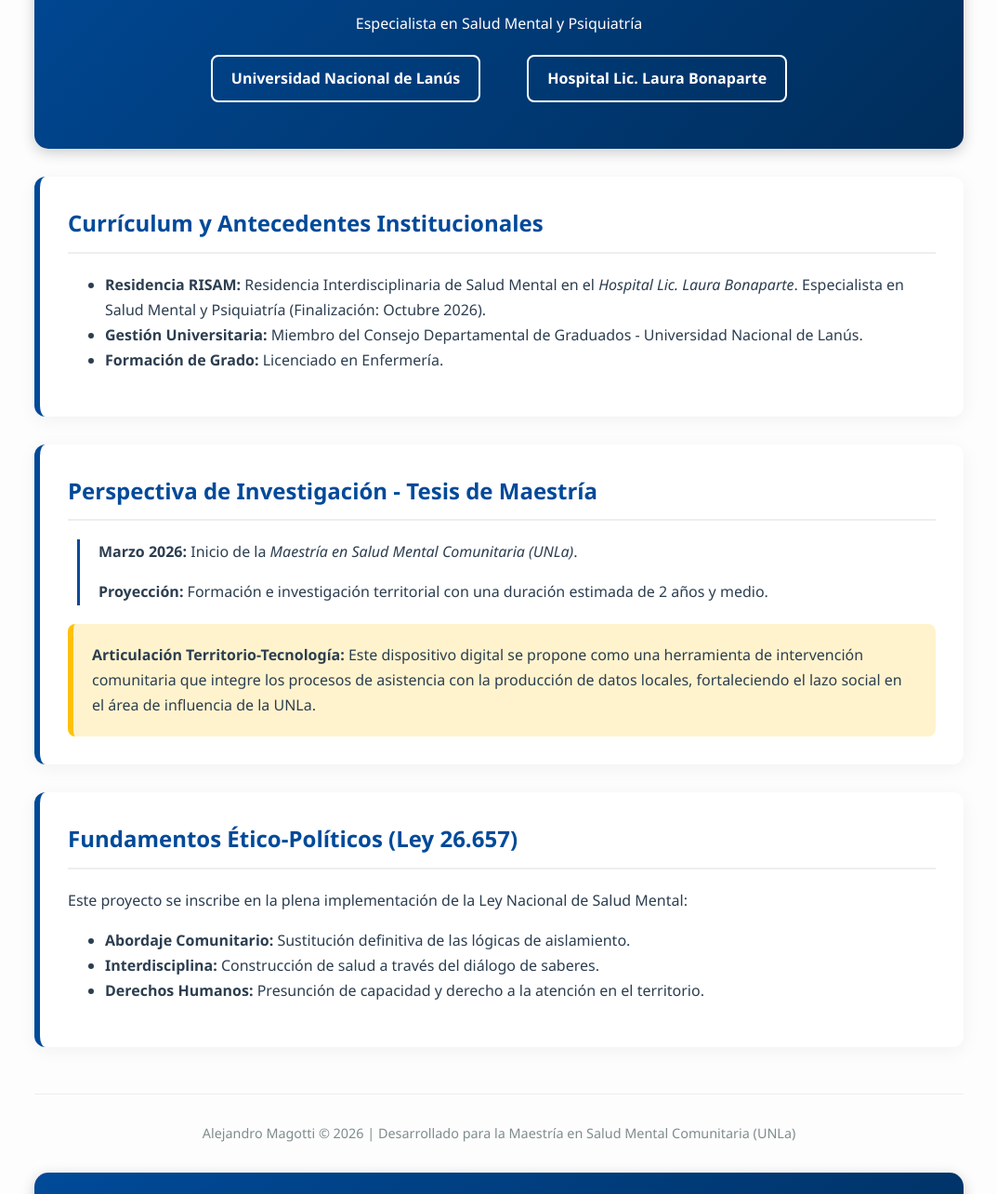
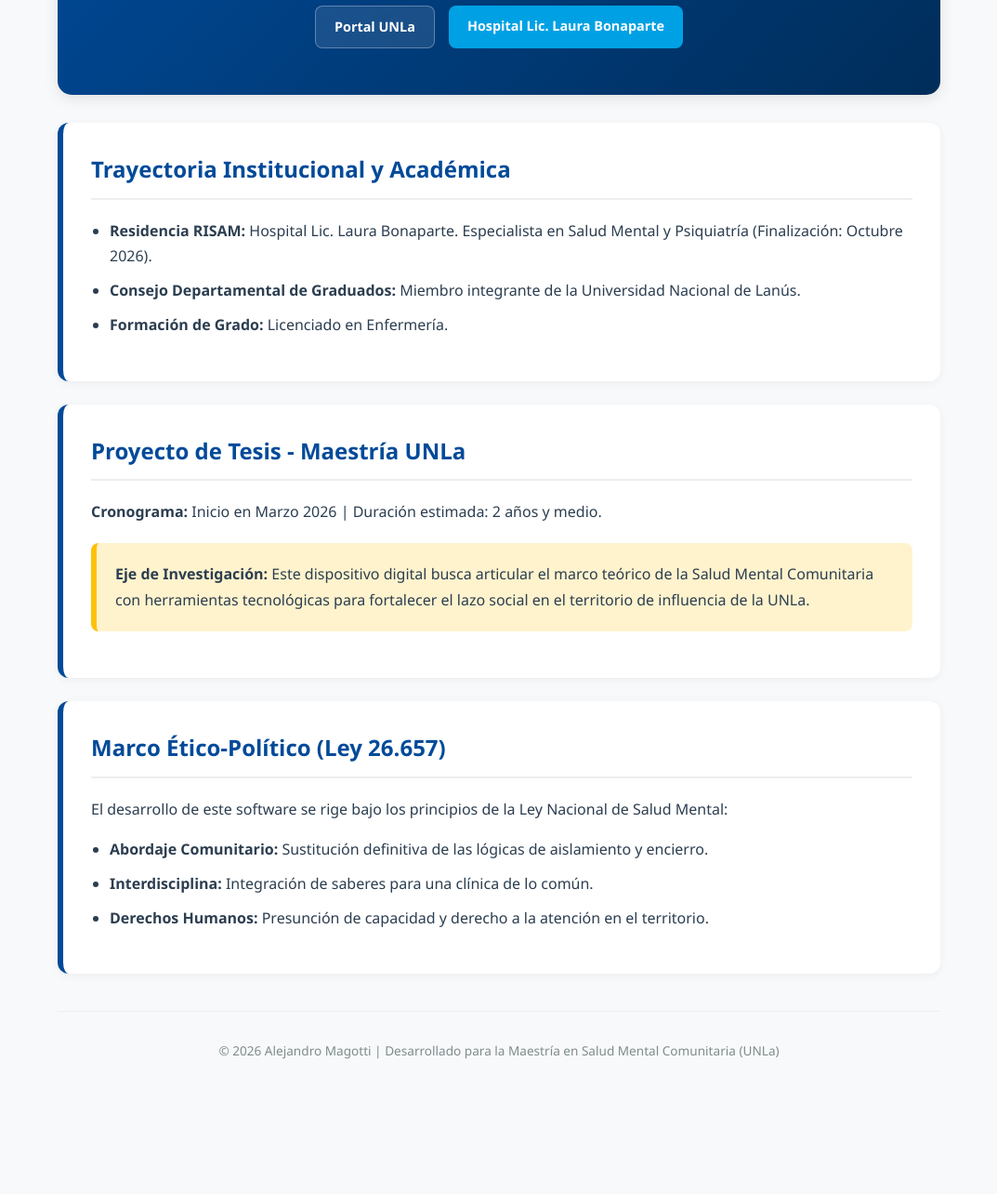
Before and after one commit to magottiale-cmd/maestria-unla, a plain HTML site: page index.html in a window 1280 px wide. Shown: the part 200-1484 px from the top of the page at 93% size, without its empty margins (103-1176 px from the left). After the commit the page ends 1391 px from the top, so only its background shows below. Drawn offline with Linux system fonts and the light colour scheme.

Commit message:
Limpieza de diseño y duplicados

```diff
--- a/index.html
+++ b/index.html
@@ -3,118 +3,74 @@
 <head>
     <meta charset="UTF-8">
     <meta name="viewport" content="width=device-width, initial-scale=1.0">
-    <title>Alejandro Magotti - Especialista en Salud Mental</title>
+    <title>Lic. Alejandro Magotti - Especialista en Salud Mental</title>
     <style>
-        :root { --unla-blue: #004a99; --bonaparte-blue: #00a1e4; --health-green: #28a745; }
-        body { font-family: 'Segoe UI', Tahoma, sans-serif; line-height: 1.7; color: #2c3e50; max-width: 1000px; margin: 0 auto; padding: 20px; background-color: #fdfdfd; }
-        header { background: linear-gradient(135deg, var(--unla-blue), #002d5a); color: white; padding: 50px 20px; text-align: center; border-radius: 15px; margin-bottom: 30px; box-shadow: 0 4px 15px rgba(0,0,0,0.2); }
-        .nav-links { margin-top: 20px; }
-        .nav-links a { color: #ffc107; text-decoration: none; font-weight: bold; margin: 0 15px; padding: 5px 10px; border: 1px solid #ffc107; border-radius: 5px; transition: 0.3s; }
-        .nav-links a:hover { background: #ffc107; color: #002d5a; }
-        .card { background: white; padding: 30px; border-radius: 12px; box-shadow: 0 4px 20px rgba(0,0,0,0.05); margin-bottom: 30px; border-left: 6px solid var(--unla-blue); }
-        .cv-section { border-left-color: var(--health-green); background-color: #fcfcfc; }
-        h2 { color: var(--unla-blue); border-bottom: 2px solid #eee; padding-bottom: 10px; margin-top: 0; }
-        .badge { background: var(--health-green); color: white; padding: 5px 15px; border-radius: 20px; font-size: 0.9em; display: inline-block; margin-bottom: 10px; }
-        .timeline { border-left: 3px solid var(--unla-blue); padding-left: 20px; margin-left: 10px; }
-        .project-meta { background: #fff3cd; border-left: 6px solid #ffc107; padding: 20px; border-radius: 8px; margin-top: 20px; }
+        :root { --unla-blue: #004a99; --bonaparte-color: #00a1e4; --health-green: #28a745; --text-dark: #2c3e50; }
+        body { font-family: 'Segoe UI', Tahoma, sans-serif; line-height: 1.7; color: var(--text-dark); max-width: 950px; margin: 0 auto; padding: 20px; background-color: #f8f9fa; }
+
+        header { background: linear-gradient(135deg, var(--unla-blue), #002d5a); color: white; padding: 50px 20px; text-align: center; border-radius: 15px; margin-bottom: 30px; box-shadow: 0 4px 15px rgba(0,0,0,0.1); }
+        h1 { margin: 0; font-size: 2.5em; letter-spacing: 1px; }
+        .subtitulo { font-size: 1.2em; opacity: 0.9; margin-top: 10px; font-weight: 300; }
+
+        .nav-links { margin-top: 25px; display: flex; justify-content: center; gap: 15px; flex-wrap: wrap; }
+        .nav-links a { color: white; text-decoration: none; font-weight: bold; padding: 10px 20px; border-radius: 8px; transition: 0.3s; border: 1px solid rgba(255,255,255,0.3); font-size: 0.9em; }
+        .link-unla { background-color: rgba(255,255,255,0.1); }
+        .link-bonaparte { background-color: var(--bonaparte-color); border: none !important; }
+        .nav-links a:hover { transform: translateY(-2px); background-color: white; color: var(--unla-blue); }
+
+        .card { background: white; padding: 30px; border-radius: 12px; box-shadow: 0 2px 10px rgba(0,0,0,0.05); margin-bottom: 25px; border-left: 6px solid var(--unla-blue); }
+        .resaltado { background: #fff3cd; border-left: 6px solid #ffc107; padding: 20px; border-radius: 8px; margin: 20px 0; }
+
+        h2 { color: var(--unla-blue); border-bottom: 2px solid #eee; padding-bottom: 10px; margin-top: 0; font-size: 1.5em; }
+        ul { padding-left: 20px; }
+        li { margin-bottom: 10px; }
+
+        footer { text-align: center; padding: 30px; color: #7f8c8d; font-size: 0.85em; border-top: 1px solid #eee; margin-top: 40px; }
     </style>
 </head>
 <body>
 
     <header>
-        <div class="badge">Trayectoria Académica y Profesional</div>
         <h1>Lic. Alejandro Magotti</h1>
-        <p>Especialista en Salud Mental y Psiquiatría</p>
-        <div class="nav-links">
-            <a href="http://www.unla.edu.ar" target="_blank">Universidad Nacional de Lanús</a>
-            <a href="https://hospitalbonaparte.gob.ar" target="_blank">Hospital Lic. Laura Bonaparte</a>
-        </div>
-    </header>
+        <div class="subtitulo">Especialista en Salud Mental y Psiquiatría</div>
 
-    <section class="card cv-section">
-        <h2>Currículum y Antecedentes Institucionales</h2>
-        <ul>
-            <li><strong>Residencia RISAM:</strong> Residencia Interdisciplinaria de Salud Mental en el <em>Hospital Lic. Laura Bonaparte</em>. Especialista en Salud Mental y Psiquiatría (Finalización: Octubre 2026).</li>
-            <li><strong>Gestión Universitaria:</strong> Miembro del Consejo Departamental de Graduados - Universidad Nacional de Lanús.</li>
-            <li><strong>Formación de Grado:</strong> Licenciado en Enfermería.</li>
-        </ul>
-    </section>
-
-    <div class="card">
-        <h2>Perspectiva de Investigación - Tesis de Maestría</h2>
-        <div class="timeline">
-            <p><strong>Marzo 2026:</strong> Inicio de la <em>Maestría en Salud Mental Comunitaria (UNLa)</em>.</p>
-            <p><strong>Proyección:</strong> Formación e investigación territorial con una duración estimada de 2 años y medio.</p>
-        </div>
-        <div class="project-meta">
-            <strong>Articulación Territorio-Tecnología:</strong> Este dispositivo digital se propone como una herramienta de intervención comunitaria que integre los procesos de asistencia con la producción de datos locales, fortaleciendo el lazo social en el área de influencia de la UNLa.
-        </div>
-    </div>
-
-    <div class="card">
-        <h2>Fundamentos Ético-Políticos (Ley 26.657)</h2>
-        <p>Este proyecto se inscribe en la plena implementación de la Ley Nacional de Salud Mental:</p>
-        <ul>
-            <li><strong>Abordaje Comunitario:</strong> Sustitución definitiva de las lógicas de aislamiento.</li>
-            <li><strong>Interdisciplina:</strong> Construcción de salud a través del diálogo de saberes.</li>
-            <li><strong>Derechos Humanos:</strong> Presunción de capacidad y derecho a la atención en el territorio.</li>
-        </ul>
-    </div>
-
-    <footer style="text-align: center; padding: 30px; color: #7f8c8d; font-size: 0.9em; border-top: 1px solid #eee; margin-top: 50px;">
-        Alejandro Magotti © 2026 | Desarrollado para la Maestría en Salud Mental Comunitaria (UNLa)
-    </footer>
-
-</body>
-</html>
-<!DOCTYPE html>
-<html lang="es">
-<head>
-    <meta charset="UTF-8">
-    <meta name="viewport" content="width=device-width, initial-scale=1.0">
-    <title>Alejandro Magotti - Especialista en Salud Mental</title>
-    <style>
-        :root { --unla-blue: #004a99; --bonaparte-color: #00a1e4; --health-green: #28a745; }
-        body { font-family: 'Segoe UI', Tahoma, sans-serif; line-height: 1.7; color: #2c3e50; max-width: 1000px; margin: 0 auto; padding: 20px; background-color: #fdfdfd; }
-        header { background: linear-gradient(135deg, var(--unla-blue), #002d5a); color: white; padding: 50px 20px; text-align: center; border-radius: 15px; margin-bottom: 30px; }
-        .nav-links { margin-top: 20px; display: flex; justify-content: center; gap: 20px; flex-wrap: wrap; }
-        .nav-links a { color: white; text-decoration: none; font-weight: bold; padding: 10px 20px; border-radius: 8px; transition: 0.3s; border: 2px solid white; }
-        .link-unla { background-color: var(--unla-blue); }
-        .link-bonaparte { background-color: var(--bonaparte-color); border-color: var(--bonaparte-color) !important; }
-        .nav-links a:hover { opacity: 0.8; transform: translateY(-2px); }
-        .card { background: white; padding: 30px; border-radius: 12px; box-shadow: 0 4px 20px rgba(0,0,0,0.05); margin-bottom: 30px; border-left: 6px solid var(--unla-blue); }
-        h2 { color: var(--unla-blue); border-bottom: 2px solid #eee; padding-bottom: 10px; margin-top: 0; }
-        .badge { background: var(--health-green); color: white; padding: 5px 15px; border-radius: 20px; font-size: 0.9em; display: inline-block; margin-bottom: 10px; }
-    </style>
-</head>
-<body>
-
-    <header>
-        <div class="badge">Trayectoria Académica y Profesional</div>
-        <h1>Lic. Alejandro Magotti</h1>
-        <p>Especialista en Salud Mental y Psiquiatría</p>
         <nav class="nav-links">
-            <a href="http://www.unla.edu.ar" target="_blank" class="link-unla">Sitio Web UNLa</a>
+            <a href="http://www.unla.edu.ar" target="_blank" class="link-unla">Portal UNLa</a>
             <a href="https://hospitalbonaparte.gob.ar" target="_blank" class="link-bonaparte">Hospital Lic. Laura Bonaparte</a>
         </nav>
     </header>
 
     <section class="card">
-        <h2>Currículum y Antecedentes Institucionales</h2>
+        <h2>Trayectoria Institucional y Académica</h2>
         <ul>
-            <li><strong>Residencia RISAM:</strong> Hospital Lic. Laura Bonaparte. Finalización en Octubre con título de Especialista.</li>
-            <li><strong>Gestión:</strong> Miembro del Consejo Departamental de Graduados - UNLa.</li>
-            <li><strong>Grado:</strong> Licenciado en Enfermería.</li>
+            <li><strong>Residencia RISAM:</strong> Hospital Lic. Laura Bonaparte. Especialista en Salud Mental y Psiquiatría (Finalización: Octubre 2026).</li>
+            <li><strong>Consejo Departamental de Graduados:</strong> Miembro integrante de la Universidad Nacional de Lanús.</li>
+            <li><strong>Formación de Grado:</strong> Licenciado en Enfermería.</li>
         </ul>
     </section>
 
-    <div class="card">
+    <section class="card">
         <h2>Proyecto de Tesis - Maestría UNLa</h2>
-        <p><strong>Inicio:</strong> Marzo 2026 | <strong>Duración:</strong> 2 años y medio.</p>
-        <p style="background: #fff3cd; padding: 15px; border-radius: 8px;">
-            Este dispositivo articula la Salud Mental Comunitaria con herramientas tecnológicas para fortalecer el lazo social en el territorio de Lanús.
-        </p>
-    </div>
+        <p><strong>Cronograma:</strong> Inicio en Marzo 2026 | Duración estimada: 2 años y medio.</p>
+
+        <div class="resaltado">
+            <strong>Eje de Investigación:</strong> Este dispositivo digital busca articular el marco teórico de la Salud Mental Comunitaria con herramientas tecnológicas para fortalecer el lazo social en el territorio de influencia de la UNLa.
+        </div>
+    </section>
+
+    <section class="card">
+        <h2>Marco Ético-Político (Ley 26.657)</h2>
+        <p>El desarrollo de este software se rige bajo los principios de la Ley Nacional de Salud Mental:</p>
+        <ul>
+            <li><strong>Abordaje Comunitario:</strong> Sustitución definitiva de las lógicas de aislamiento y encierro.</li>
+            <li><strong>Interdisciplina:</strong> Integración de saberes para una clínica de lo común.</li>
+            <li><strong>Derechos Humanos:</strong> Presunción de capacidad y derecho a la atención en el territorio.</li>
+        </ul>
+    </section>
+
+    <footer>
+        © 2026 Alejandro Magotti | Desarrollado para la Maestría en Salud Mental Comunitaria (UNLa)
+    </footer>
 
 </body>
 </html>
```
